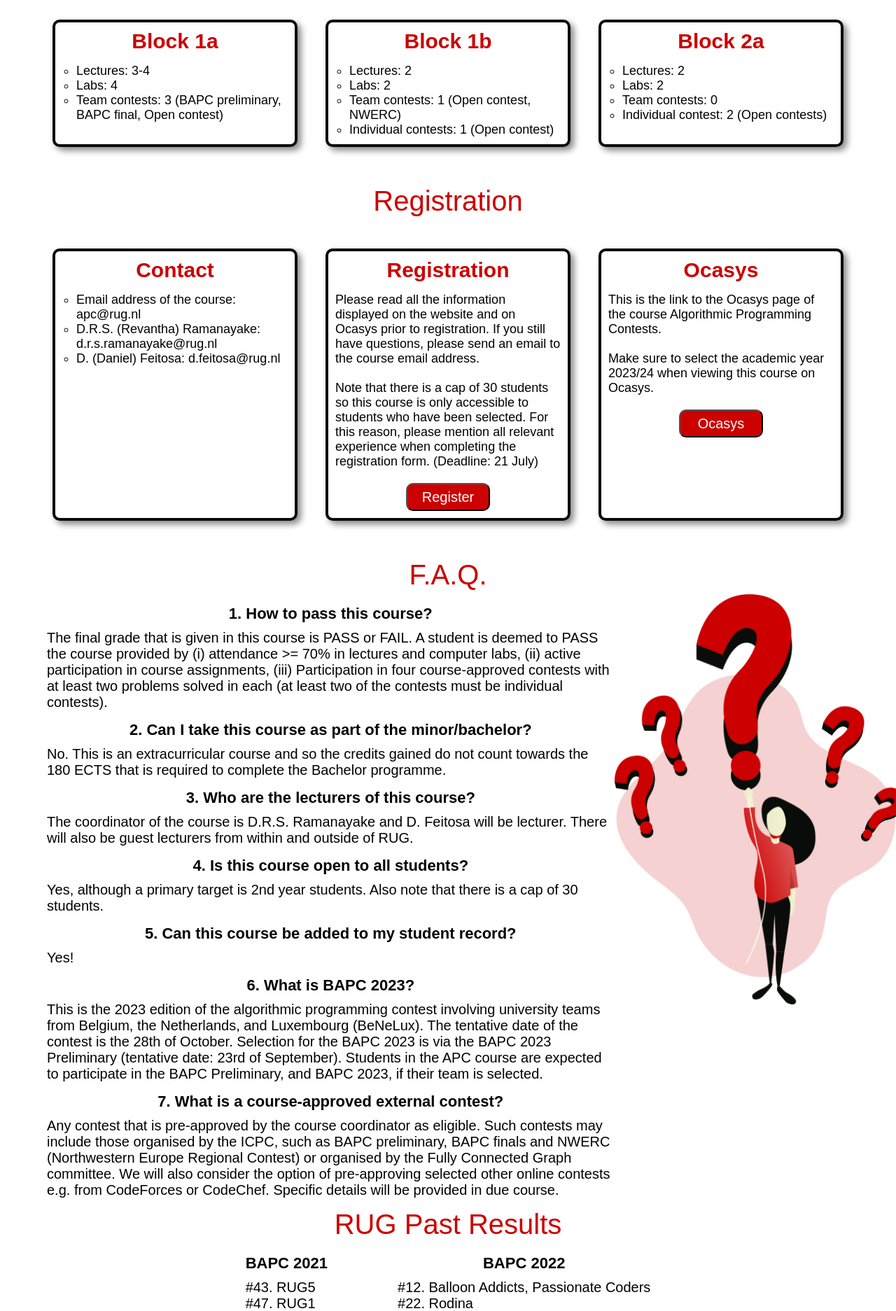
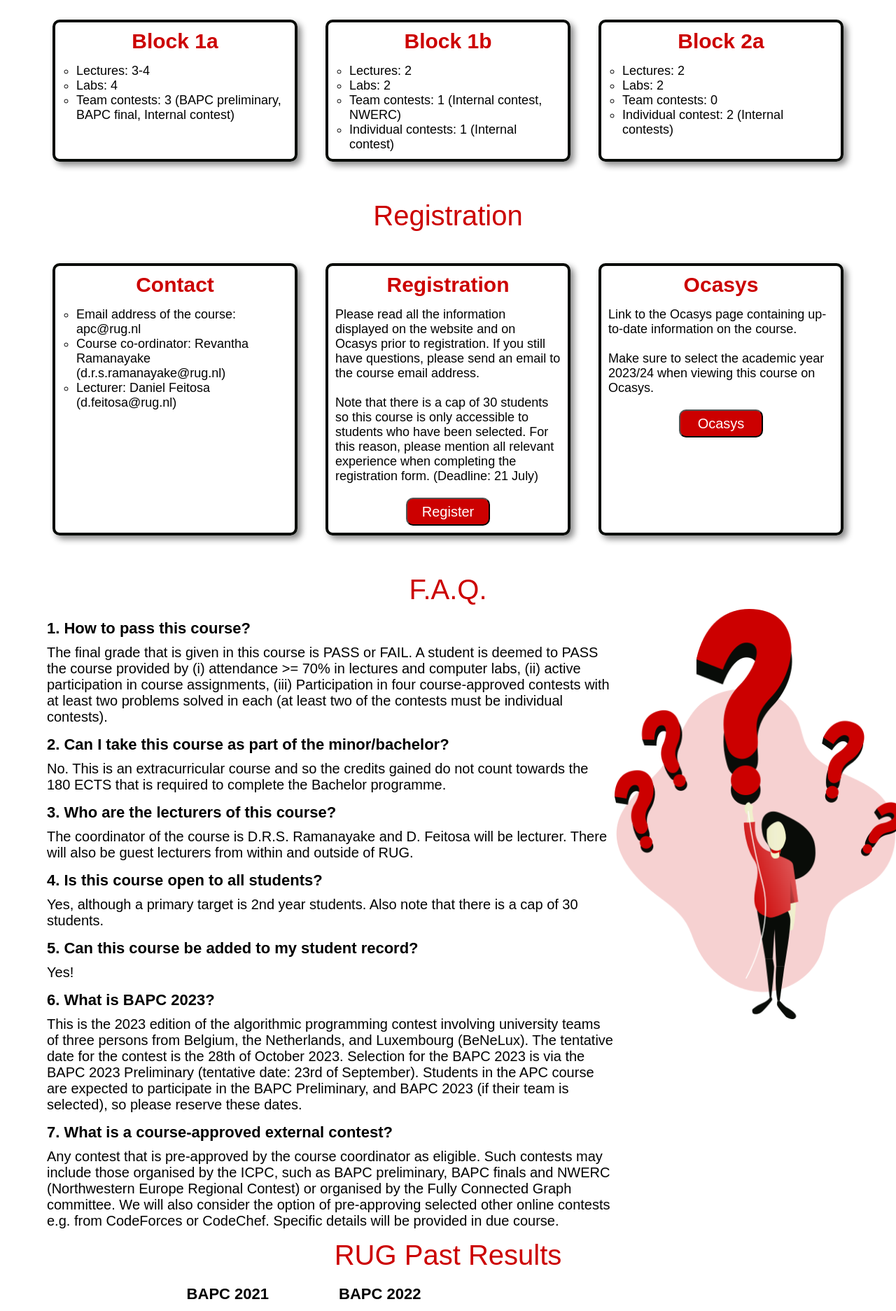
Before and after one commit to rug-apc/website, a React (Create React App) app: page / in a window 1280 px wide. Shown: the part 720-2593 px from the top of the page at 70% size. Built offline with nearby package versions, Linux system fonts and the light colour scheme.

Commit message:
added changes

```diff
--- a/src/components/Block2.js
+++ b/src/components/Block2.js
@@ -20,7 +20,7 @@ const Block2 = () => {
                                 <ul className='list'>
                                     <li> Lectures: 3-4</li>
                                     <li> Labs: 4</li>
-                                    <li> Team contests: 3 (BAPC preliminary, BAPC final, Open contest)</li>
+                                    <li> Team contests: 3 (BAPC preliminary, BAPC final, Internal contest)</li>
                                 </ul>
                             </p>
                         </div>
@@ -34,8 +34,8 @@ const Block2 = () => {
                                 <ul className='list'>
                                     <li> Lectures: 2</li>
                                     <li> Labs: 2</li>
-                                    <li> Team contests: 1 (Open contest, NWERC)</li>
-                                    <li> Individual contests: 1 (Open contest)</li>
+                                    <li> Team contests: 1 (Internal contest, NWERC)</li>
+                                    <li> Individual contests: 1 (Internal contest)</li>
                                 </ul>
                             </p>
                         </div>
@@ -50,9 +50,8 @@ const Block2 = () => {
                                     <li> Lectures: 2</li>
                                     <li> Labs: 2</li>
                                     <li> Team contests: 0</li>
-                                    <li> Individual contest: 2 (Open contests)</li>
+                                    <li> Individual contest: 2 (Internal contests)</li>
                                 </ul>
-
                             </div>
                         </div>
                     </div>
--- a/src/components/Block3.js
+++ b/src/components/Block3.js
@@ -18,10 +18,9 @@ const Block3 = () => {
                         <div className='block'>
                             <p className='description-info'>
                                 <ul className='list'>
-                                    <li> Email address of the course: apc@rug.nl</li>
-                                     {/*  <li> Discord: <a className='red' href="https://discord.gg/JfzxyBHPsH" target="_blank" rel="noreferrer">link</a></li>  */}
-                                    <li> D.R.S. (Revantha) Ramanayake: d.r.s.ramanayake@rug.nl</li>
-                                    <li id="contact"> D. (Daniel) Feitosa: d.feitosa@rug.nl </li>
+                                    <li>Email address of the course: apc@rug.nl</li>
+                                    <li> Course co-ordinator: Revantha Ramanayake (d.r.s.ramanayake@rug.nl)</li>
+                                    <li id="contact"> Lecturer: Daniel Feitosa (d.feitosa@rug.nl) </li>
                                 </ul>
                             </p>
                         </div>
@@ -51,7 +50,7 @@ const Block3 = () => {
                         <div>
                             <div className='block description-info' >
                                 <p>
-                                    This is the link to the Ocasys page of the course Algorithmic Programming Contests.
+                                    Link to the Ocasys page containing up-to-date information on the course.
                                     <br></br>
                                     <br></br>
                                     Make sure to select the academic year 2023/24 when viewing this course on Ocasys.
--- a/src/components/Block4.js
+++ b/src/components/Block4.js
@@ -49,7 +49,7 @@ const Block4 = () => {
           <p className="text-block1 bold">
             6. What is BAPC 2023?
           </p>
-          <p className="size24"> This is the 2023 edition of the algorithmic programming contest involving university teams from Belgium, the Netherlands, and Luxembourg (BeNeLux). The tentative date of the contest is the 28th of October. Selection for the BAPC 2023 is via the BAPC 2023 Preliminary (tentative date:  23rd of September). Students in the APC course are expected to participate in the BAPC Preliminary, and BAPC 2023, if their team is selected. </p>
+          <p className="size24"> This is the 2023 edition of the algorithmic programming contest involving university teams of three persons from Belgium, the Netherlands, and Luxembourg (BeNeLux). The tentative date for the contest is the 28th of October 2023. Selection for the BAPC 2023 is via the BAPC 2023 Preliminary (tentative date: 23rd of September). Students in the APC course are expected to participate in the BAPC Preliminary, and BAPC 2023 (if their team is selected), so please reserve these dates. </p>
           <p className="text-block1 bold">
             7. What is a course-approved external contest?
           </p>
--- a/src/components/Results.js
+++ b/src/components/Results.js
@@ -20,8 +20,8 @@ export default function Results() {
         <div className="table">
           <p className="text-block1 bold">BAPC 2022</p>
           <ul className="size24 ">
-            <li className="list1">
-              #12. Balloon Addicts, Passionate Coders
+            <li className="list1 bold bronze-text">
+              #12. Balloon Addicts, Passionate Coders[bronze medal]
             </li>
             <li className="list1">#22. Rodina</li>
             <li className="list1">#27. The Pool Party</li>
@@ -51,10 +51,10 @@ export default function Results() {
         </div>
         <div className="center1 table-container">
         <div className="table">
-          <p className="text-block1 bold gold-text">NKP/BAPC winners</p>
+          <p className="text-block1 bold gold-text">NKP/BAPC Winners</p>
           <ul className="size24">
-            <li className="list1">1992. TBD (+UVA)</li>
-            <li className="list1">1993. TBD (+UVA)</li>
+            <li className="list1">1992. TBD (shared with University of Amsterdam)</li>
+            <li className="list1">1993. TBD (shared with University of Amsterdam)</li>
             <li className="list1">1995. m38c</li>
             <li className="list1">1997. *scratch*</li>
             <li className="list1">2000. Bug Fiction</li>
--- a/src/style/large.css
+++ b/src/style/large.css
@@ -117,14 +117,15 @@
 
     .footer {
         margin-top:20px;
-        height: 80px;
+        height: 60px;
         background-color: var(--red);
     }
 
     .text-footer {
         color: var(--white);
-        font-size: 24px;
-        padding-top: 30px;
+        font-size: 20px;
+        padding-top: 22px;
+        font-weight: 100;
     }
 
     .warning {
--- a/src/style/small.css
+++ b/src/style/small.css
@@ -232,7 +232,6 @@ nav {
 .text-block1 {
     margin-top:10px;
     margin-bottom: 10px;
-    text-align: center;
     font-size: 18px;
 }
 
@@ -286,6 +285,11 @@ nav {
     text-shadow: 1px 0 0 #000, 0 -1px 0 #000, 0 1px 0 #000, -1px 0 0 #000;
   }
 
+.bronze-text {
+    color: #cd7f32;
+    font-weight: 600;
+}
+
 .list1 {
     display: block;
     text-decoration: none;
```
